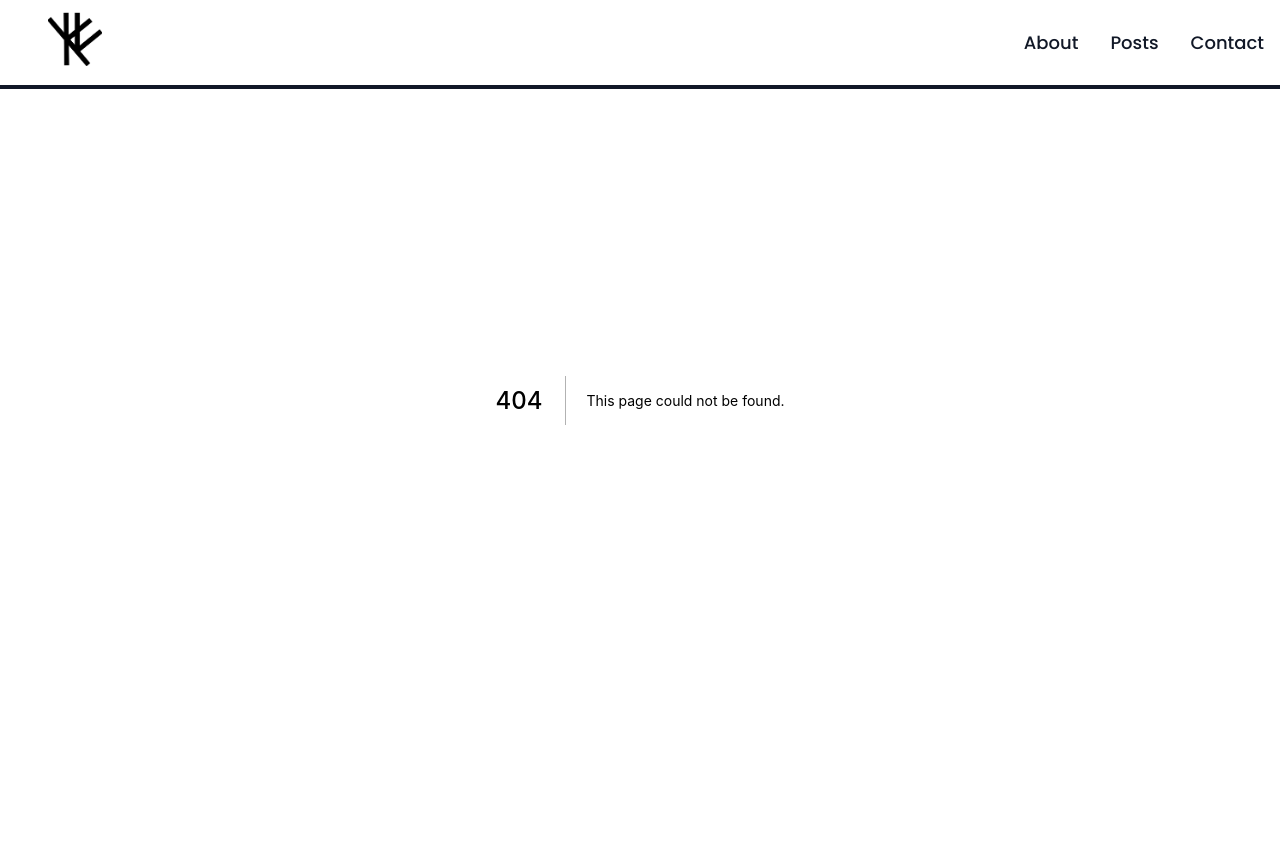
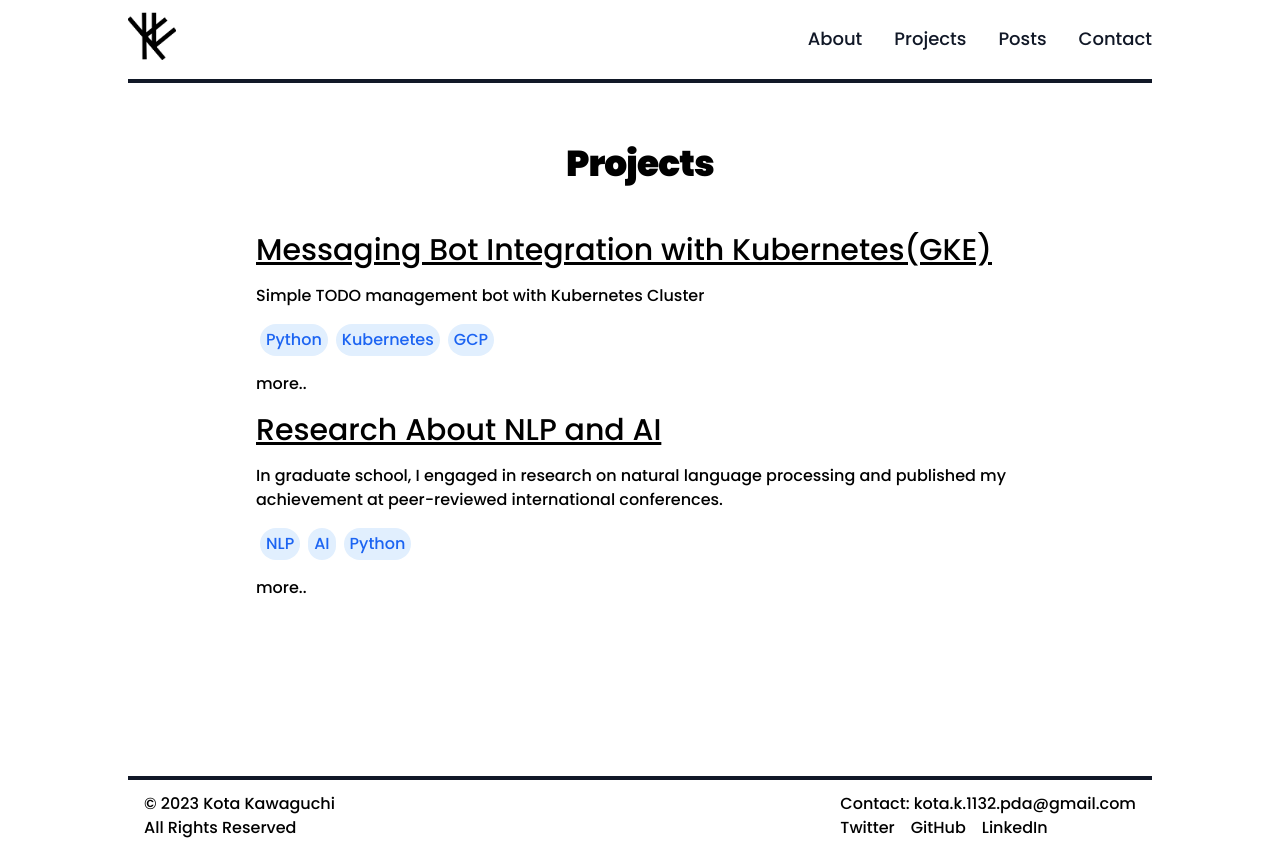
Before and after one commit to kotaaaa/myportfolio, a Next.js app: page /projects in a window 1280 px wide. Before the commit this address had no page. Before the commit the page ends 800 px from the top, so only its background shows below. Built offline with nearby package versions, Linux system fonts and the light colour scheme.

Commit message:
Add projects components

```diff
--- a/components/Layout/index.tsx
+++ b/components/Layout/index.tsx
@@ -1,4 +1,5 @@
 import Header from "../header";
+import Footer from "../footer";
 import { layoutProps } from "../../interface/props";
 
 const Layout = ({ children }: layoutProps) => {
@@ -6,6 +7,7 @@ const Layout = ({ children }: layoutProps) => {
     <div className="mx-auto w-full max-w-[80%]">
       <Header />
       <main>{children}</main>
+      <Footer/>
     </div>
   );
 };
--- a/components/aboutme/index.tsx
+++ b/components/aboutme/index.tsx
@@ -167,7 +167,7 @@ const CertificationSection = () => {
       <h1 className="py-2 mt-12 mb-2 text-4xl tracking-tight font-black text-center text-gray-900">
         Certification
       </h1 >
-      <div className="flex content-center justify-center">
+      <div className="flex content-center justify-center pb-8">
         <div className="tooltip mr-3" onMouseEnter={() => setHoverMessage('Python')} onMouseLeave={() => setHoverMessage('')}>
           <Link href="https://www.credly.com/badges/e1f8c8a8-2e0b-4716-a034-5a233a9c6b48/linked_in_profile">
             <a><Image src="/icons/aws-cert.png" width={50} height={50} alt="aws" /></a>
--- /dev/null
+++ b/components/footer/index.tsx
@@ -0,0 +1,32 @@
+// components/Footer.js
+
+const Footer = () => {
+  return (
+    <footer className="bg-white px-2 sm:px-4 py-3 bottom-0 left-0 w-full z-20 flex border-t-4 border-gray-900">
+      <div className="container mx-auto flex justify-between">
+        <div>
+          {/* Copyright */}
+          <p>© {new Date().getFullYear()} Kota Kawaguchi</p>
+          <p>All Rights Reserved</p>
+        </div>
+        <div>
+          {/* Contact & SNS */}
+          <p>Contact: kota.k.1132.pda@gmail.com</p>
+          <ul className="flex space-x-4">
+            <li>
+              <a href="https://twitter.com/kotaaaa1110" className="hover:underline">Twitter</a>
+            </li>
+            <li>
+              <a href="https://github.com/kotaaaa" className="hover:underline">GitHub</a>
+            </li>
+            <li>
+              <a href="https://www.linkedin.com/in/kota1110/" className="hover:underline">LinkedIn</a>
+            </li>
+          </ul>
+        </div>
+      </div>
+    </footer>
+  );
+}
+
+export default Footer;
--- a/components/header/index.tsx
+++ b/components/header/index.tsx
@@ -6,28 +6,25 @@ const Header = () => {
 
   return (
     <>
-      <nav className="bg-white px-2 sm:px-4 py-3 fixed w-full z-20 top-0 left-0 flex border-b-4 border-gray-900">
-        <div className="px-8">
+      <nav className="fixed top-0 sm:w-4/5 bg-white sm:px-0 py-3 z-20 flex border-b-4 border-gray-900">
+        <div className="mr-10 sm:mr-0">
           <Link href='/' key="home">
             <a>
               <Image
                 src="/myicon.png"
-                width={60}
-                height={60}
+                width={50}
+                height={50}
                 alt="myicons"
                 />
             </a>
           </Link>
         </div>
-        <div className="container flex flex-wrap justify-end items-center mx-auto">
-          <div
-            className=""
-          >
-            <ul className="flex bg-gray-50 rounded-lg border border-gray-100 flex-row space-x-8 mt-0 text-sm font-medium border-0 bg-white">
+        <div className="container flex sm:justify-end items-center">
+          <ul className="flex bg-gray-50 rounded-lg border border-gray-100 flex-row space-x-2 sm:space-x-8 text-sm font-medium border-0 bg-white">
             {sections.category.map((sec, idx) => {
               return (
                 <Link href={sec.link} key={`${idx}-${sec.title}`}>
-                    <li className="block py-2 rounded cursor-pointer hover:text-blue-700 hover:underline p-0 text-gray-900 text-lg">
+                  <li className="py-2 cursor-pointer hover:text-blue-700 hover:underline text-gray-900 sm:text-lg">
                     {sec.title}
                   </li>
                 </Link>
@@ -35,7 +32,6 @@ const Header = () => {
             })}
           </ul>
         </div>
-        </div>
       </nav>
     </>
   );
--- /dev/null
+++ b/components/projects/index.tsx
@@ -0,0 +1,85 @@
+import Head from "next/head";
+import Link from "next/link"
+
+interface IProjectsContents {
+    title: string,
+    contents: string,
+    link: string,
+    techStack: string[]
+}
+
+interface IProjectsListProps {
+    projectsContents: IProjectsContents[];
+}
+
+const ProjectsList = ({ projectsContents }: IProjectsListProps) => {
+    return (
+        <div className="py-6">
+            {projectsContents.map((content: IProjectsContents) => {
+                return (
+                    <>
+                        <h3 className="py-2 text-3xl underline">
+                            {content.title}
+                        </h3>
+                        <p className="py-2">
+                            {content.contents}
+                        </p>
+                        <p className="py-2">{content.techStack.map((name: String, idx: number) => {
+                            return (
+                                <span
+                                    key={`techStack-${name}-${idx}`}
+                                    className="text-base font-medium inline-block py-1 px-1.5 mx-1 rounded-3xl text-blue-600 bg-blue-100 last:mr-0 mr-1"
+                                >
+                                    {name}
+                                </span>
+                            );
+                        })}
+                        </p>
+                        <Link href={content.link}>
+                            <p className="py-2 hover:underline hover:cursor-pointer">
+                                more..
+                            </p>
+                        </Link>
+                    </>
+                )
+             })}
+
+        </div>
+    );
+}
+
+const projectsContents: IProjectsContents[] = [
+    {
+        title: "Messaging Bot Integration with Kubernetes(GKE)",
+        contents: "Simple TODO management bot with Kubernetes Cluster",
+        link: "https://github.com/kotaaaa/linebot",
+        techStack: ["Python", "Kubernetes", "GCP"]
+    },
+    {
+        title: "Research About NLP and AI",
+        contents: "In graduate school, I engaged in research on natural language processing and published my achievement at peer-reviewed international conferences. ",
+        link: "https://dl.acm.org/doi/10.1145/3358695.3360931",
+        techStack: ["NLP", "AI", "Python"]
+    }
+]
+
+
+const Projects = () => {
+    return (
+        <>
+            <Head>
+                <title>Projects - Kota Portfolio</title>
+            </Head>
+            <section className="bg-white h-fit py-8">
+                <div className="py-8 mx-auto max-w-md md:max-w-screen-md content-center">
+                    <h2 className="mb-4 text-4xl tracking-tight font-black text-center text-gray-90">
+                        Projects
+                    </h2>
+                    <ProjectsList projectsContents={projectsContents}/>
+                </div>
+            </section>
+        </>
+    );
+}
+
+export default Projects
--- /dev/null
+++ b/pages/projects.tsx
@@ -0,0 +1,15 @@
+import type { NextPage } from "next";
+
+import Projects from "../components/projects";
+
+const Home: NextPage = () => {
+  return (
+    <>
+      <section id="projects" className="py-20">
+        <Projects />
+      </section>
+    </>
+  );
+};
+
+export default Home;
--- a/utils/section.ts
+++ b/utils/section.ts
@@ -4,6 +4,10 @@ const category: ISection[] = [
   {
     link: "/about",
     title: "About",
+  },
+  {
+    link: "/projects",
+    title: "Projects",
   },
   {
     link: "/posts",
```
Lines whose indentation alone changed are shown as unchanged.
